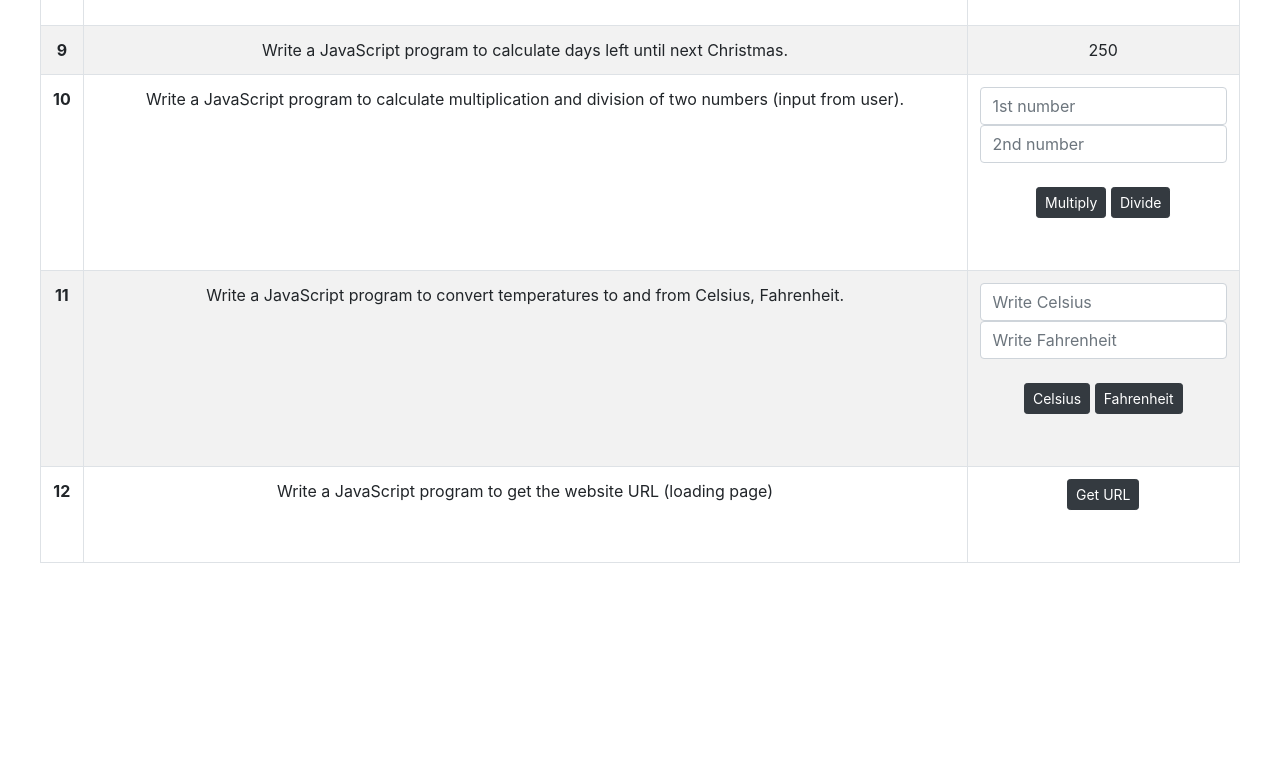
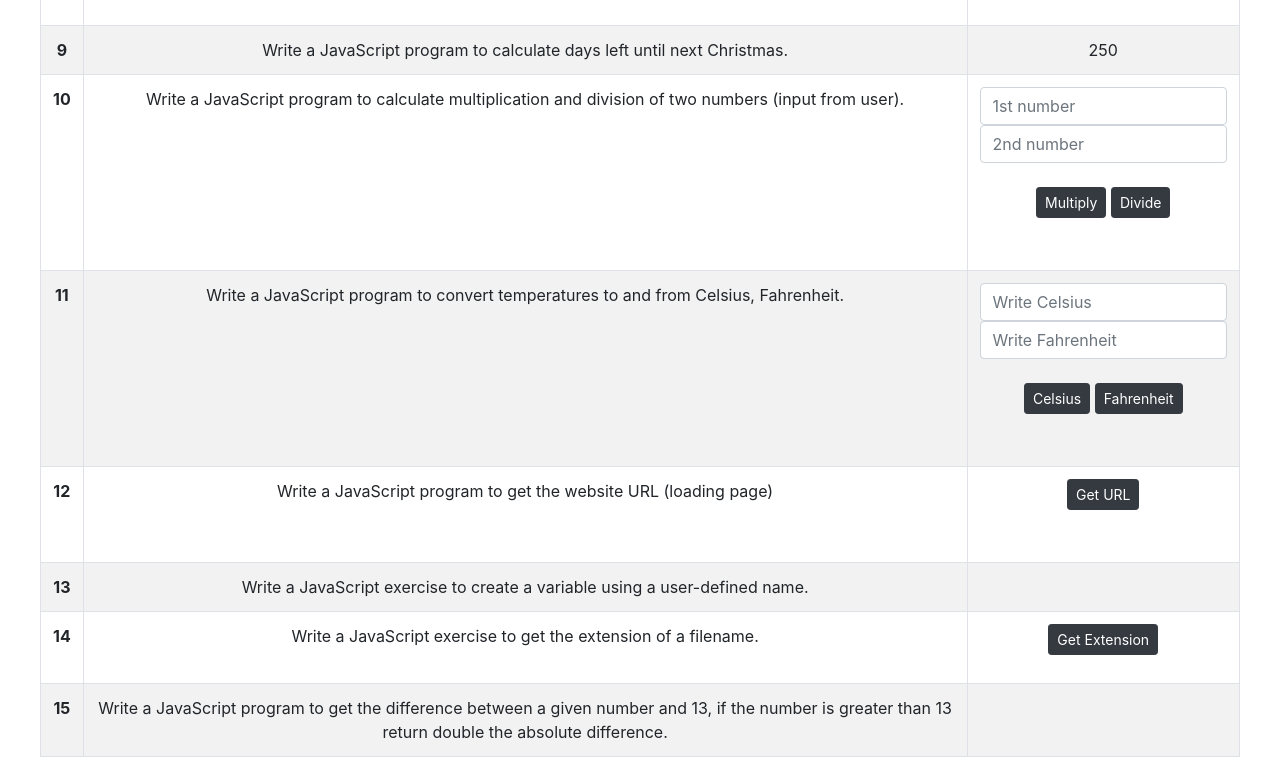
Before and after one commit to konradszymanski/JavaScript-basic, a plain HTML site: page index.html in a window 1280 px wide. Shown: the part 852-1635 px from the top of the page. Before the commit the page ends 1441 px from the top, so only its background shows below. Drawn offline with nearby package versions, Linux system fonts and the light colour scheme.

Commit message:
Update index.html

```diff
--- a/index.html
+++ b/index.html
@@ -142,6 +142,35 @@
                 <p id="outcomeUrl"></p>
                 </td>
             </tr>
+<!--task-->
+            <tr>
+                <th scope="row">13</th>
+                <td>Write a JavaScript exercise to create a variable using a user-defined name.</td>
+                <td id="task"></td>
+            </tr>
+<!--task-->
+            <tr>
+                <th scope="row">14</th>
+                <td>Write a JavaScript exercise to get the extension of a filename.</td>
+                <td id="task14">
+                    <button type="button" class="btn btn-dark btn-sm" onclick="getExtension()">Get Extension</button>
+                    <p id="extension"></p>
+                </td>
+            </tr>
+<!--task-->
+            <tr>
+                <th scope="row">15</th>
+                <td>Write a JavaScript program to get the difference between a given number and 13, if the number is greater than 13 return double the absolute difference.</td>
+                <td id="task15"></td>
+            </tr>
+<!--task-->
+<!--
+            <tr>
+                <th scope="row">#</th>
+                <td></td>
+                <td id="task"></td>
+            </tr>
+-->
             <!--task-->
 <!--
             <tr>
```
